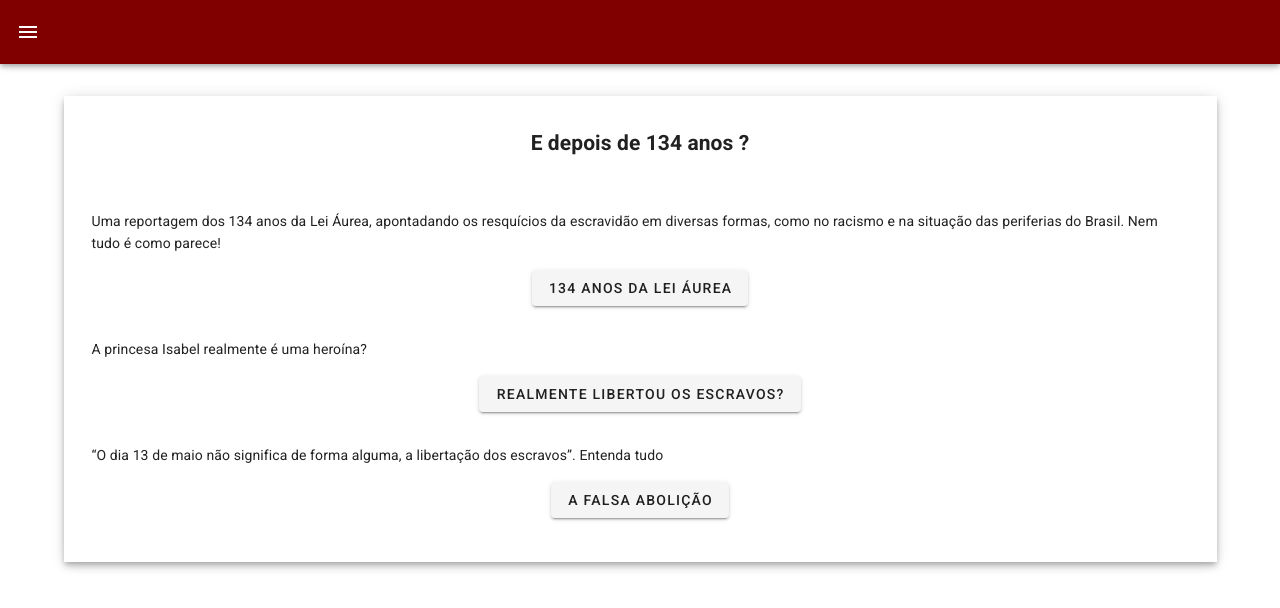
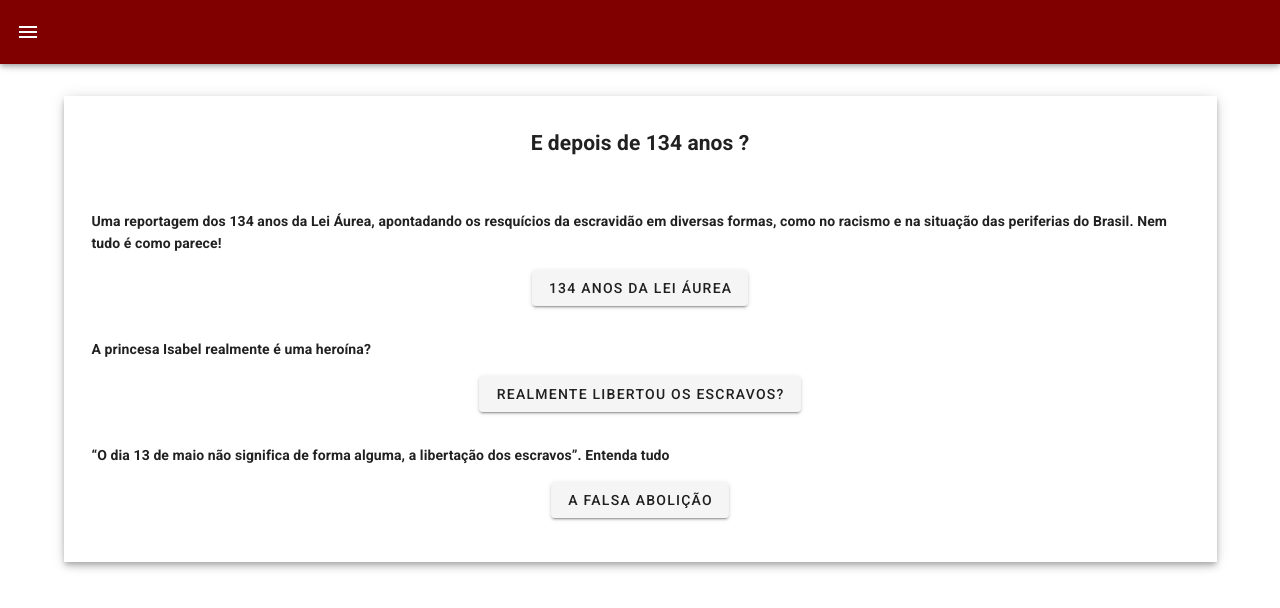
Before and after one commit to caioptt/aurea-project, a Vue app: page /first in a window 1280 px wide. Shown: the top 608 px of the page. Built offline with nearby package versions, Linux system fonts and the light colour scheme.

Commit message:
adiçao texto

```diff
--- a/src/components/FirstTopic.vue
+++ b/src/components/FirstTopic.vue
@@ -10,7 +10,7 @@
 
         <v-col>
           <v-card-text>
-            <p>
+            <p class="font-weight-bold">
               Uma reportagem dos 134 anos da Lei Áurea, apontadando os
               resquícios da escravidão em diversas formas, como no racismo e na
               situação das periferias do Brasil. Nem tudo é como parece!
@@ -23,7 +23,9 @@
               >
             </p>
 
-            <p class="pt-4">A princesa Isabel realmente é uma heroína?</p>
+            <p class="pt-4 font-weight-bold">
+              A princesa Isabel realmente é uma heroína?
+            </p>
             <p class="text-center">
               <v-btn
                 link
@@ -33,7 +35,7 @@
               >
             </p>
 
-            <p class="pt-4">
+            <p class="pt-4 font-weight-bold">
               “O dia 13 de maio não significa de forma alguma, a libertação dos
               escravos”. Entenda tudo
             </p>
--- a/src/components/SecondTopic.vue
+++ b/src/components/SecondTopic.vue
@@ -11,6 +11,14 @@
         <v-col>
           <v-card-text>
             <p>Participe da pesquisa :</p>
+            <p>Sua opinião é importante!</p>
+            <p>
+              responda o formulário abaixo com apenas 3 perguntas sobre a
+              questão racial na atualidade e nos dê seu feedback sobre a
+              tecnologia dentro do ambiente escolar.
+            </p>
+            <p>Contamos com sua participação!</p>
+
             <p class="text-center">
               <v-btn
                 link
```
